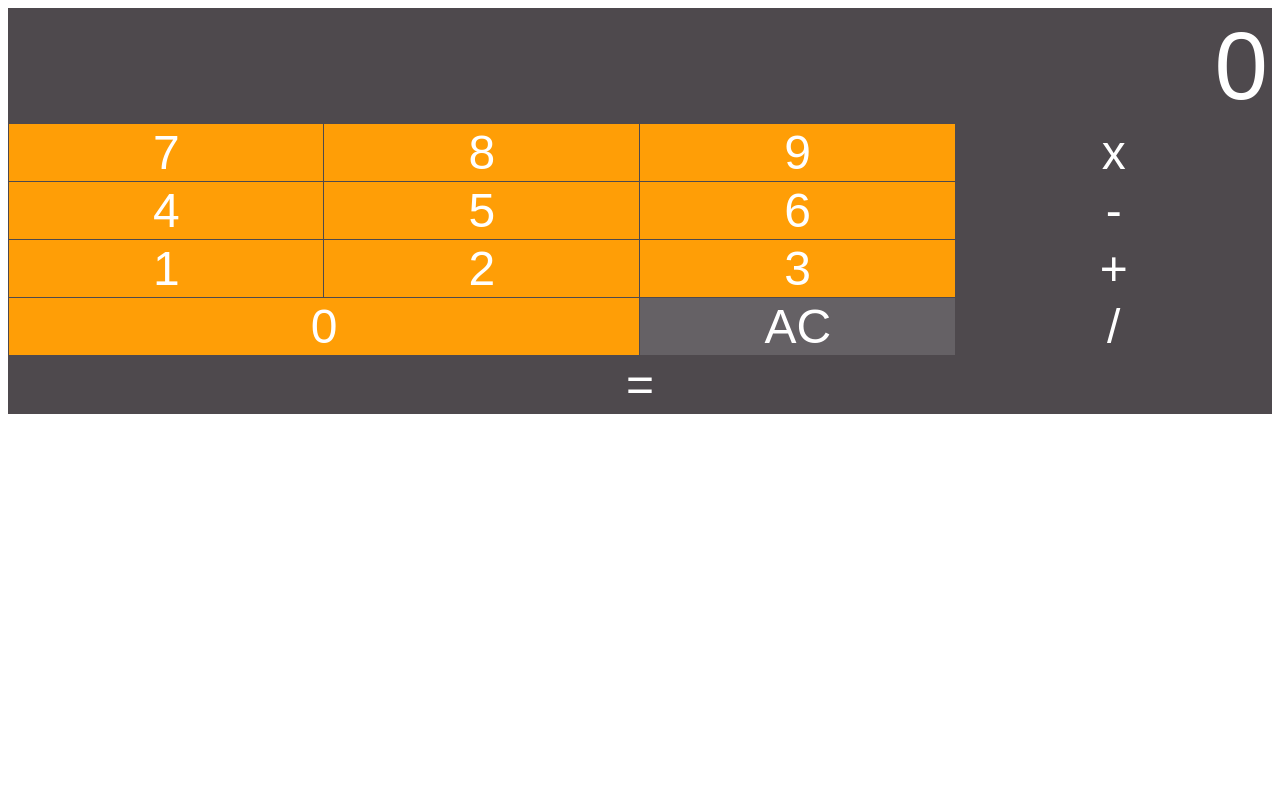
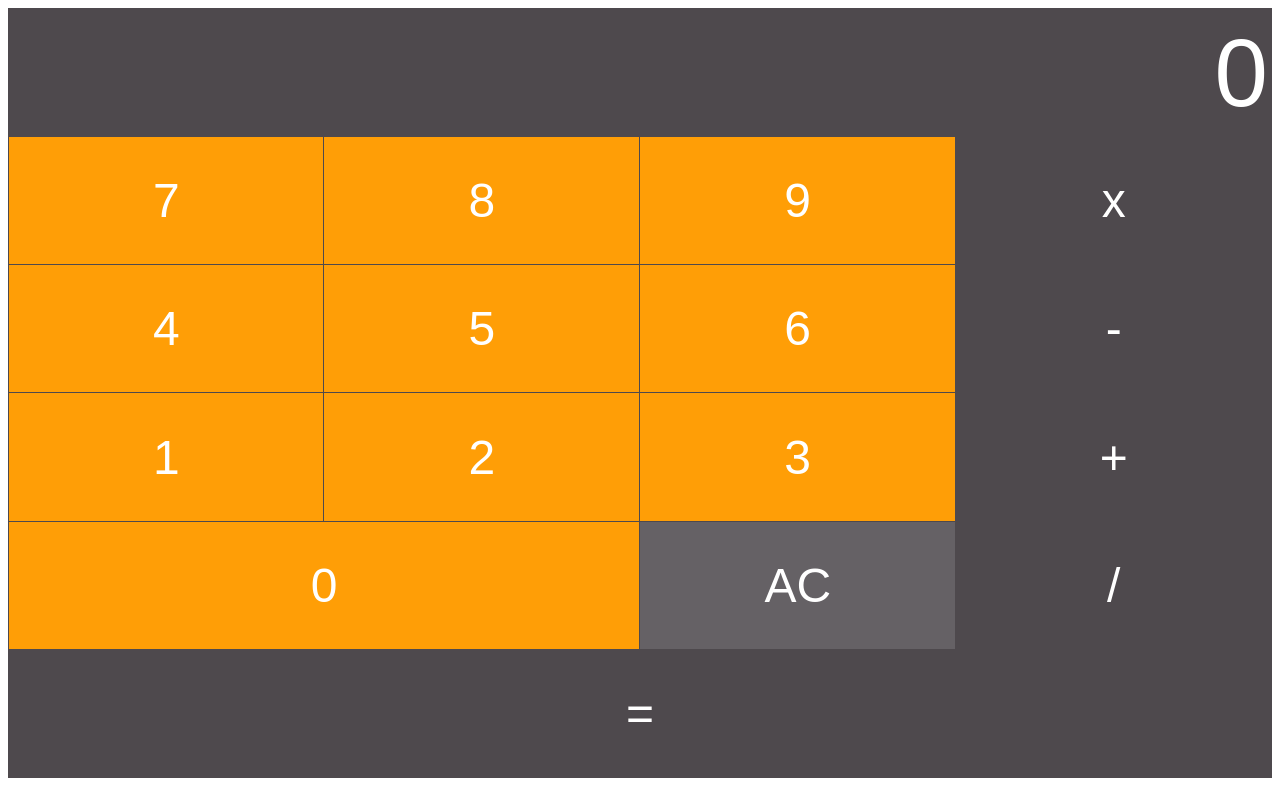
Before and after one commit to snefmncube-ITvarsity/module8-ass2, a plain HTML site: page index.html in a window 1280 px wide. Drawn offline with Linux system fonts and the light colour scheme.

Commit message:
submission of module 8 assessment 2

```diff
--- a/style.css
+++ b/style.css
@@ -6,7 +6,7 @@ table {
 }
 
 tr{
-    height: 16,02vh;
+    height: 16.02vh;
     background-color: #4e494d;
 }
 
```
